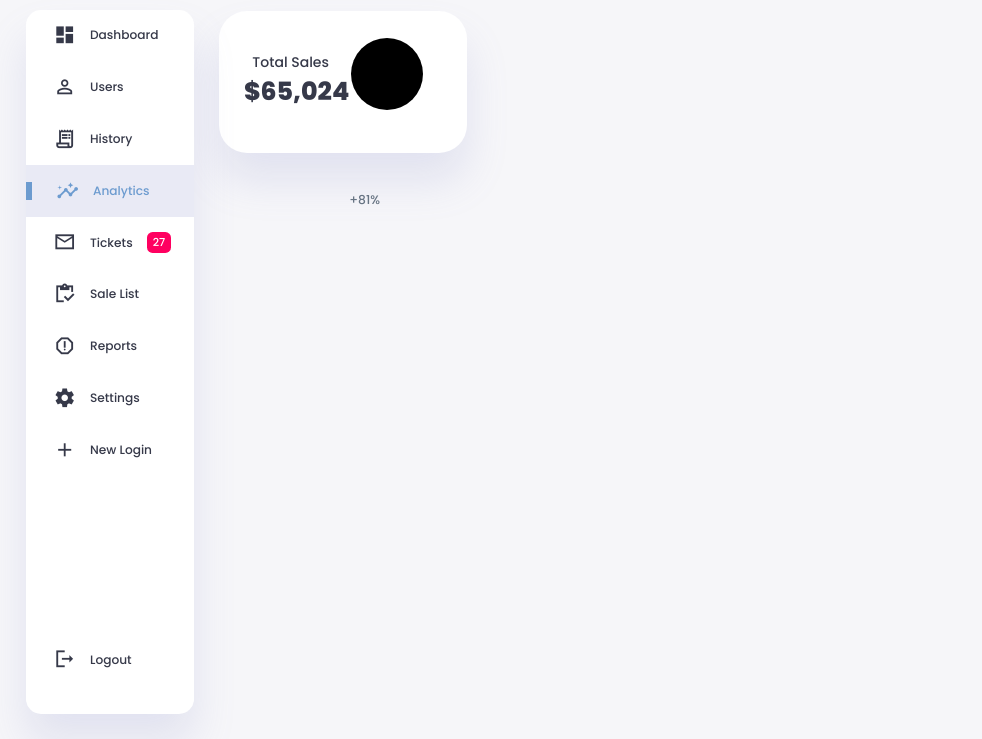
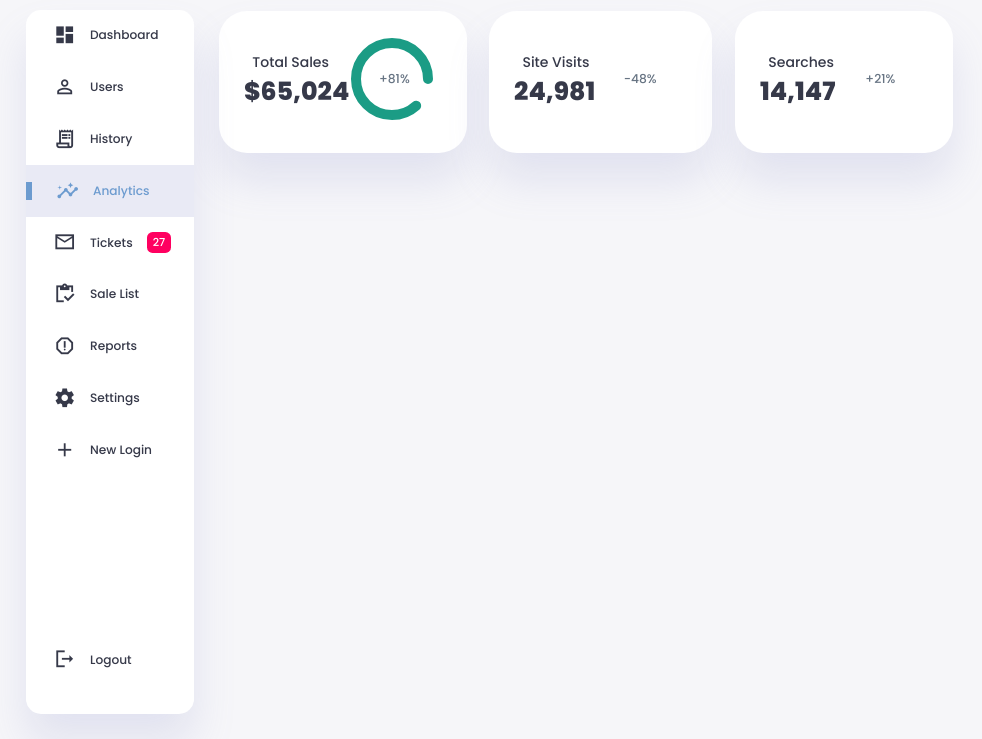
Before and after one commit to LouisWdev/Responsive-Admin-Panel, a plain HTML site: page index.html in a window 1280 px wide. Shown: the part 61-800 px from the top of the page, without its empty margins (0-982 px from the left). Drawn offline with Linux system fonts and the light colour scheme; a script that the page names is missing.

Commit message:
Added more cards to the analytics section

```diff
--- a/index.html
+++ b/index.html
@@ -113,6 +113,38 @@
                        </div>
                     </div>
                  </div>
+                 <div class="visits">
+                    <div class="status">
+                       <div class="info">
+                           <h3>Site Visits</h3>
+                           <h1>24,981</h1>
+                       </div>
+                       <div class="progress">
+                           <svg>
+                              <circle cx="38" cy="38" r="36"></circle>
+                           </svg>
+                           <div class="percentage">
+                              <p>-48%</p>
+                           </div>
+                       </div>
+                    </div>
+                 </div>
+                 <div class="searches">
+                    <div class="status">
+                       <div class="info">
+                           <h3>Searches</h3>
+                           <h1>14,147</h1>
+                       </div>
+                       <div class="progress">
+                           <svg>
+                              <circle cx="38" cy="38" r="36"></circle>
+                           </svg>
+                           <div class="percentage">
+                              <p>+21%</p>
+                           </div>
+                       </div>
+                    </div>
+                 </div>
               </div>
           </main>
 
--- a/styles.css
+++ b/styles.css
@@ -263,5 +263,30 @@ main .analyse .progress{
 }
 
 main .analyse svg{
+    width: 7rem;
+    height: 7rem;
+}
 
+main .analyse svg circle{
+    fill: none;
+    stroke-width: 10;
+    stroke-linecap: round;
+    transform: translate(5px, 5px);
 }
+
+main .analyse .sales svg circle{
+    stroke: var(--color-success);
+    stroke-dashoffset: -30;
+    stroke-dasharray: 200;
+}
+
+main .analyse .progress .percentage{
+    position: absolute;
+    top: -3px;
+    left: -1px;
+    display: flex;
+    align-items: center;
+    justify-content: center;
+    height: 100%;
+    width: 100%;
+}
```
